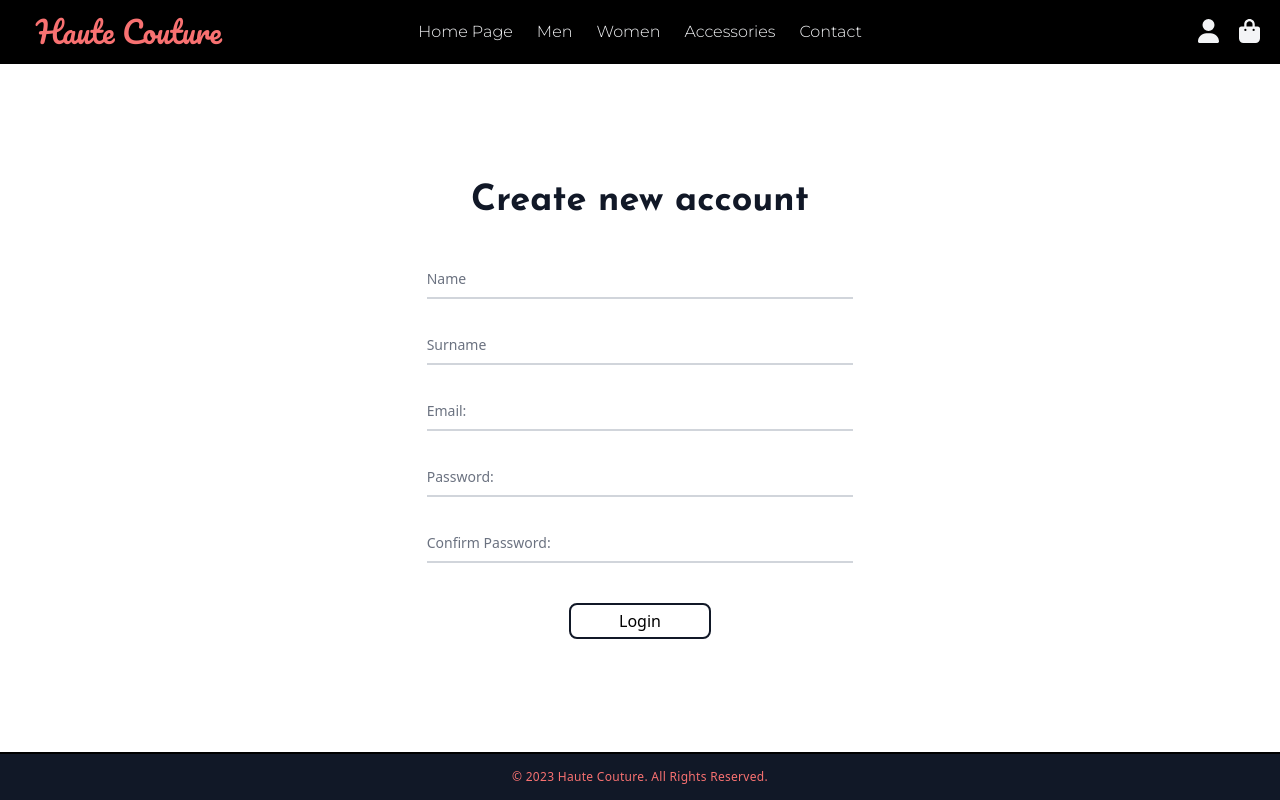
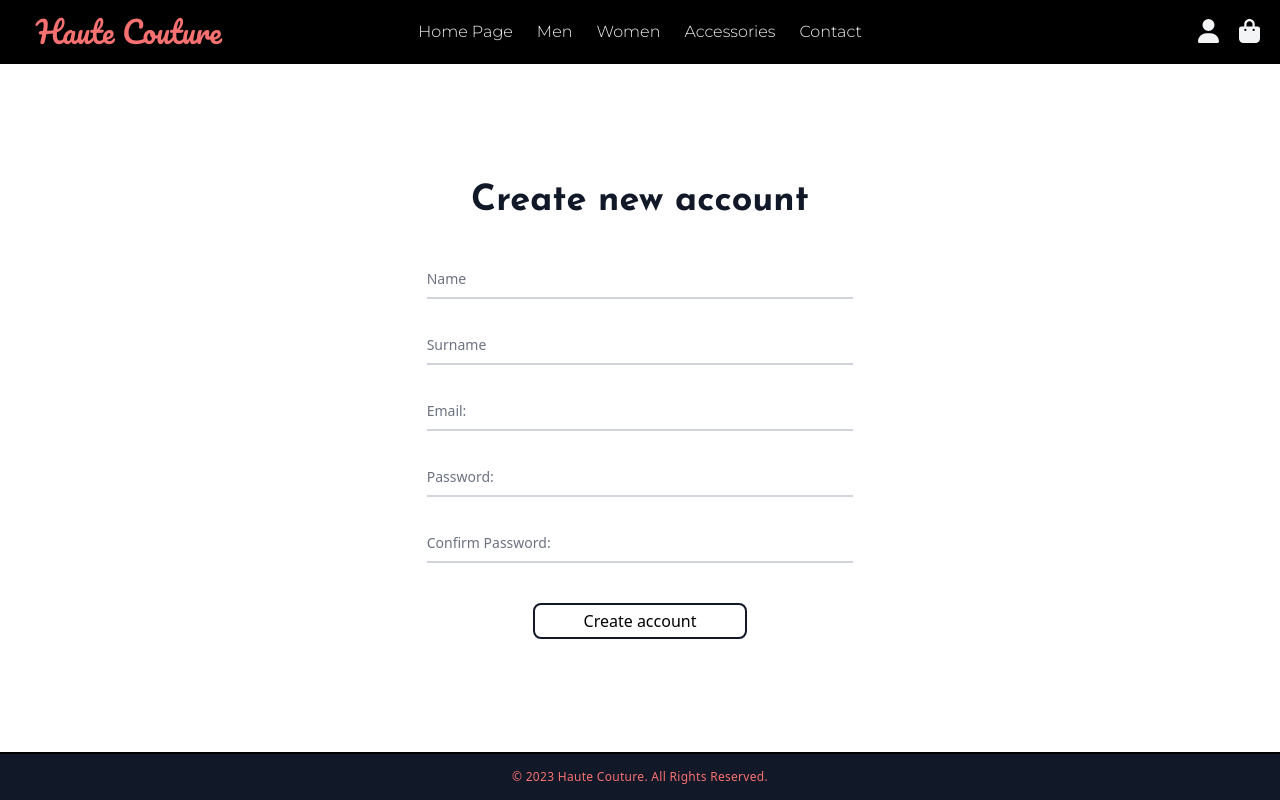
Before and after one commit to vitorlopes079/mock-store, a React (Create React App) app: page /login/newAccount in a window 1280 px wide. Built offline with nearby package versions, Linux system fonts and the light colour scheme; no server answers; the database is empty.

Commit message:
user redirected to the user page after create new account

```diff
--- a/src/components/NewUserForm.js
+++ b/src/components/NewUserForm.js
@@ -117,9 +117,9 @@ const NewUserForm = ({
         <div className="flex justify-center">
           <button
             type="submit"
-            className="my-4 px-6 py-1 transition ease-in duration-200  w-1/3 rounded-lg hover:bg-gray-800 hover:text-white border-2 border-gray-900 focus:outline-none"
+            className="my-4 px-6 py-1 transition ease-in duration-200  w-1/2 rounded-lg hover:bg-gray-800 hover:text-white border-2 border-gray-900 focus:outline-none"
           >
-            Login
+            Create account
           </button>
         </div>
       </form>
--- a/src/pages/NewAccount.js
+++ b/src/pages/NewAccount.js
@@ -1,8 +1,11 @@
-import React, { useState } from "react";
+import React, { useState, useEffect } from "react";
 import { getAuth, createUserWithEmailAndPassword } from "firebase/auth";
 import { doc, setDoc } from "firebase/firestore";
 import { firestore } from "../firebase";
 import NewUserForm from "../components/NewUserForm";
+import { useNavigate } from "react-router-dom";
+import { useDispatch, useSelector } from "react-redux";
+import { setNewUser } from "../store/features/auth/authSlice";
 
 const NewAccount = () => {
   const [name, setName] = useState("");
@@ -11,6 +14,9 @@ const NewAccount = () => {
   const [password, setPassword] = useState("");
   const [confirmPassword, setConfirmPassword] = useState("");
   const auth = getAuth();
+  const navigate = useNavigate();
+  const dispatch = useDispatch();
+  const authState = useSelector((state) => state.auth);
 
   const handleNameChange = (event) => {
     setName(event.target.value);
@@ -52,15 +58,28 @@ const NewAccount = () => {
         name: name,
         surname: surname,
         email: email,
-      })
+      });
 
+      dispatch(
+        setNewUser({
+          uid: user.uid,
+          email: email,
+          name: name,
+          surname: surname,
+        })
+      );
       // Handle successful account creation (e.g., redirecting the user or showing a success message)
     } catch (error) {
-      console.log(error.code)
-      console.log(error.message)
-
+      console.log(error.code);
+      console.log(error.message);
     }
   };
+
+  useEffect(() => {
+    if (authState.user) {
+      navigate("/user");
+    }
+  }, [authState.user, navigate]);
 
   return (
     <NewUserForm
--- a/src/store/features/auth/authSlice.js
+++ b/src/store/features/auth/authSlice.js
@@ -46,6 +46,11 @@ const authSlice = createSlice({
       state.user = null;
       state.error = null;
     },
+
+    setNewUser: (state, action) => {
+      state.user = action.payload;
+      state.error = null;
+    },
   },
   extraReducers: (builder) => {
     builder
@@ -66,5 +71,5 @@ const authSlice = createSlice({
   },
 });
 
-export const { logout } = authSlice.actions;
+export const { logout, setNewUser } = authSlice.actions;
 export default authSlice.reducer;
```
